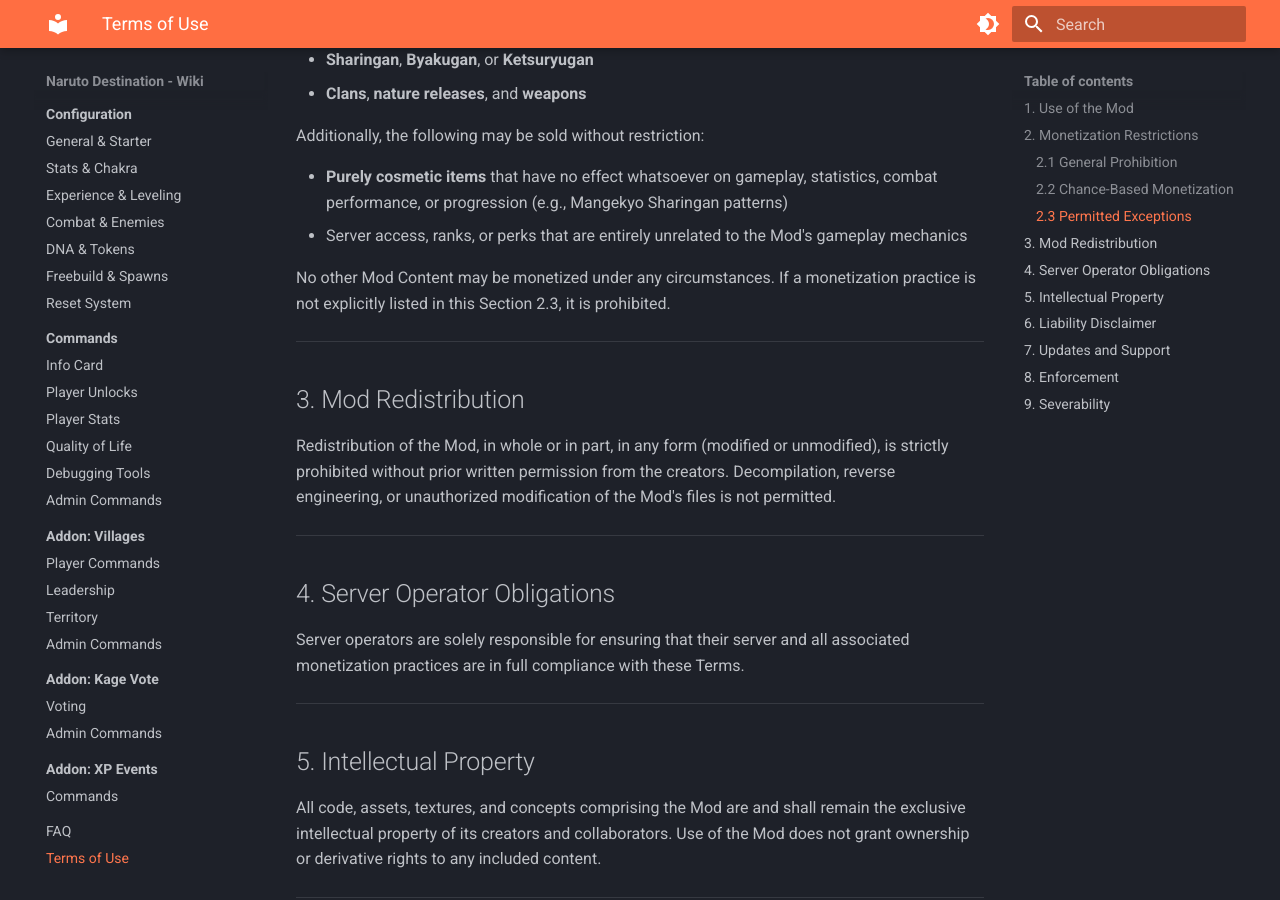
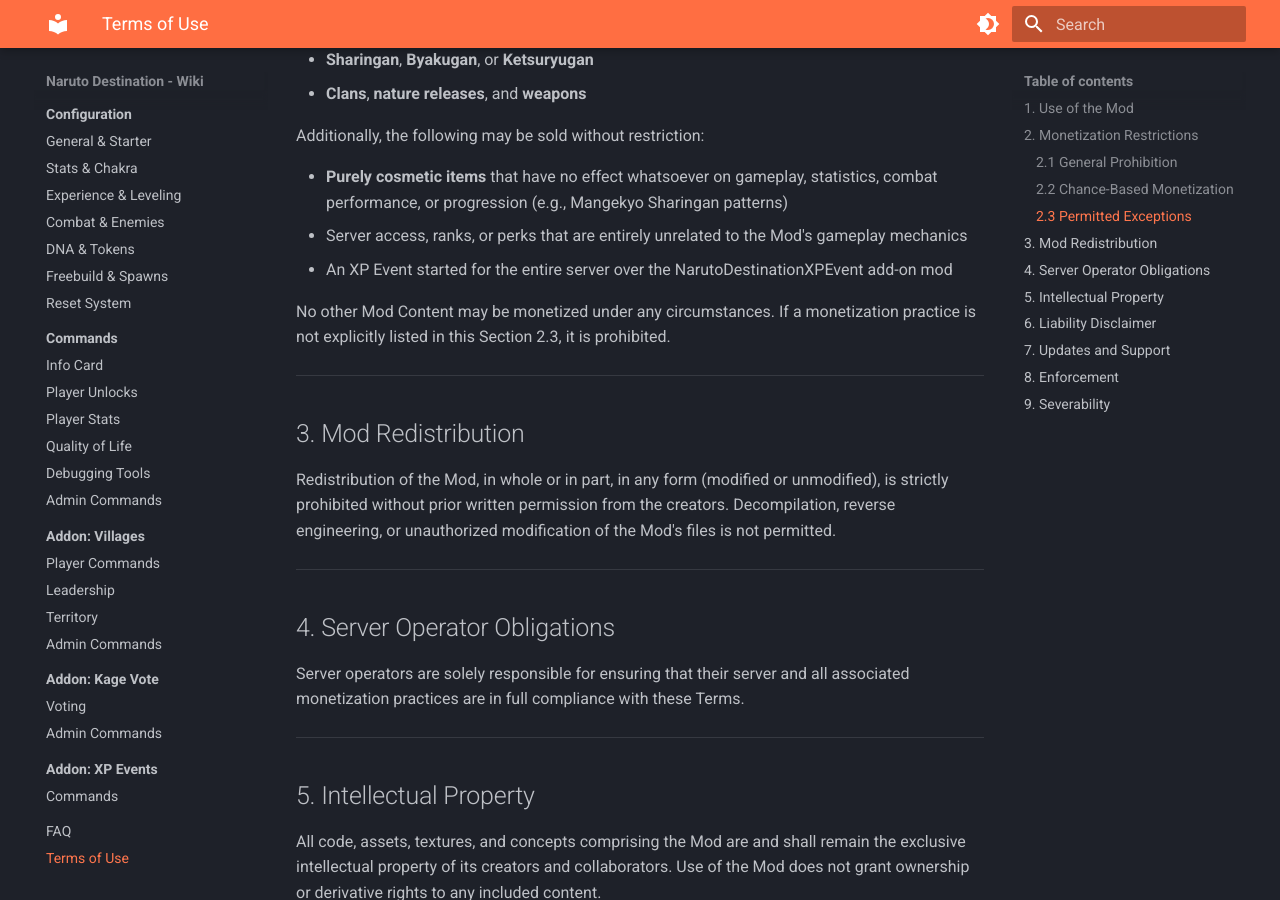
Before and after one commit to Yatzufusa/naruto-destination-wiki, an MkDocs documentation site: the page built from docs/terms.md, in a window 1280 px wide and 900 px high, scrolled down 1440 px. Built offline with MkDocs 1.6.1 and Material for MkDocs 9.7.7, drawn with Linux system fonts in a browser that asks for light colours.

Commit message:
xpevent exclusion

```diff
--- a/docs/terms.md
+++ b/docs/terms.md
@@ -42,6 +42,7 @@ Additionally, the following may be sold without restriction:
 
 - **Purely cosmetic items** that have no effect whatsoever on gameplay, statistics, combat performance, or progression (e.g., Mangekyo Sharingan patterns)
 - Server access, ranks, or perks that are entirely unrelated to the Mod's gameplay mechanics
+- An XP Event started for the entire server over the NarutoDestinationXPEvent add-on mod
 
 No other Mod Content may be monetized under any circumstances. If a monetization practice is not explicitly listed in this Section 2.3, it is prohibited.
 
```
